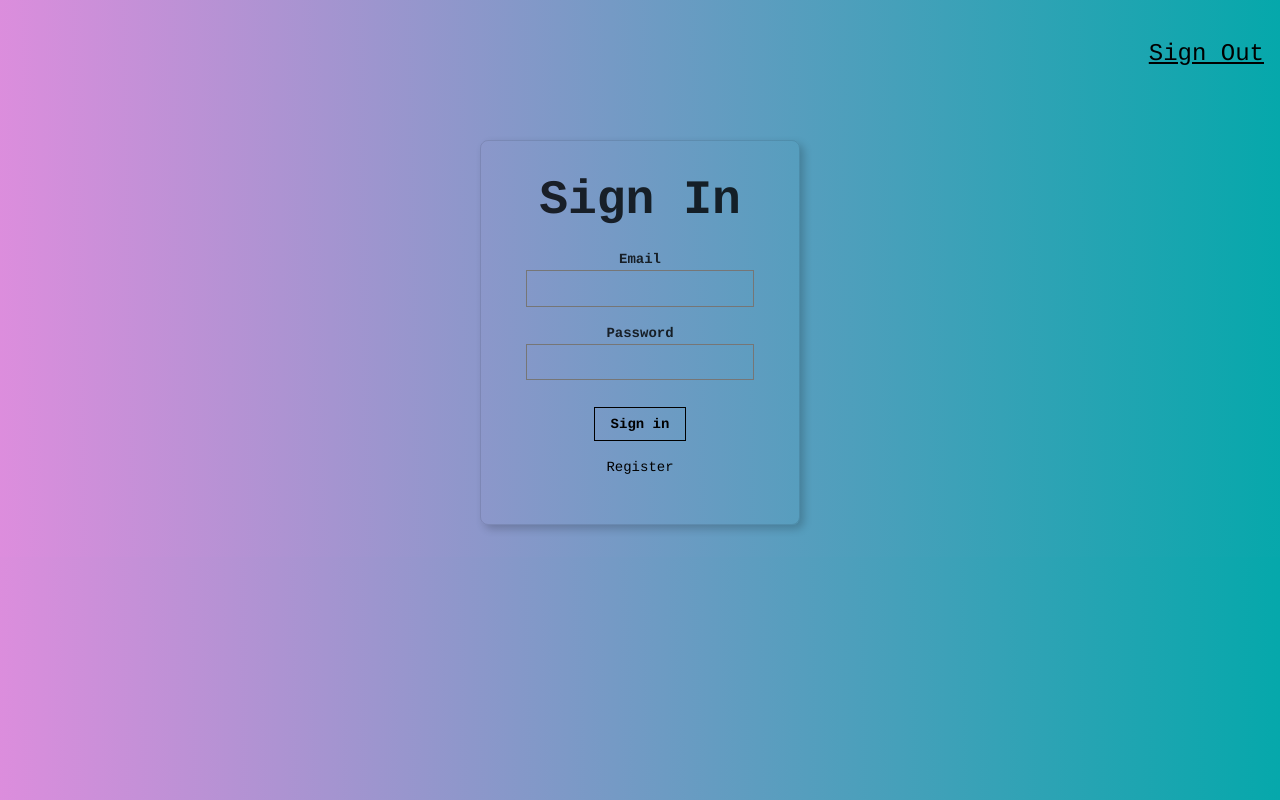
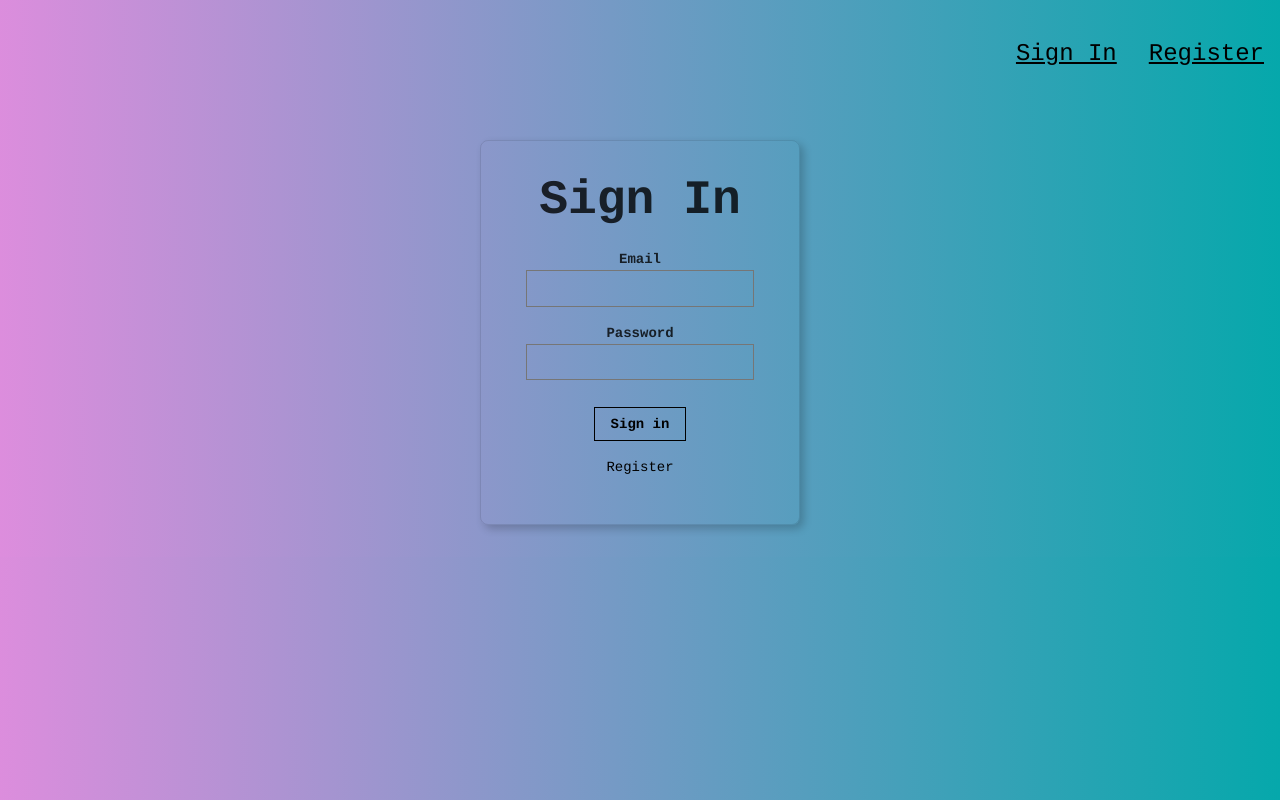
Before and after one commit to MMoronto/visage-id-cortex, a React (Create React App) app: page / in a window 1280 px wide. Built offline with nearby package versions, Linux system fonts and the light colour scheme; what clarifai would draw is missing.

Commit message:
set conditional routing and display for signin and register links

```diff
--- a/src/components/Navigation/Navigation.js
+++ b/src/components/Navigation/Navigation.js
@@ -1,11 +1,20 @@
 import React from 'react';
 
-const Navigation = ({ onRouteChange }) => {
-	return (
-		<nav style={{display: 'flex', justifyContent: 'flex-end'}}>
-			<p onClick={() => onRouteChange('signin')} className='f3 link dim black underline pa3 pointer'>Sign Out</p>
-		</nav>
-	);
+const Navigation = ({ onRouteChange, isSignedIn }) => {
+		if(isSignedIn) {
+			return (
+				<nav style={{display: 'flex', justifyContent: 'flex-end'}}>
+					<p onClick={() => onRouteChange('signin')} className='f3 link dim black underline pa3 pointer'>Sign Out</p>
+				</nav>
+			);
+		} else {
+			return (
+				<nav style={{display: 'flex', justifyContent: 'flex-end'}}>
+					<p onClick={() => onRouteChange('home')} className='f3 link dim black underline pa3 pointer'>Sign In</p>
+					<p onClick={() => onRouteChange('home')} className='f3 link dim black underline pa3 pointer'>Register</p>
+				</nav>
+			);
+		}
 }
 
 export default Navigation;
```
